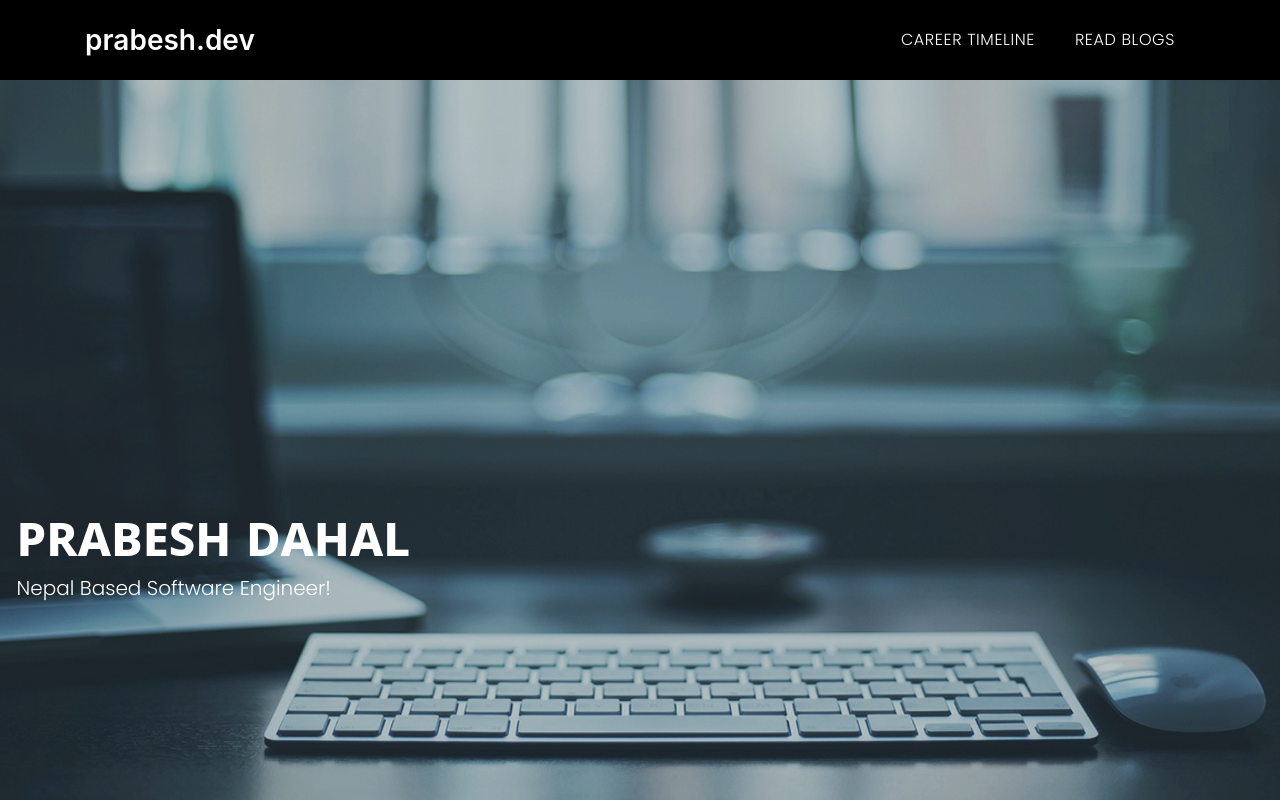
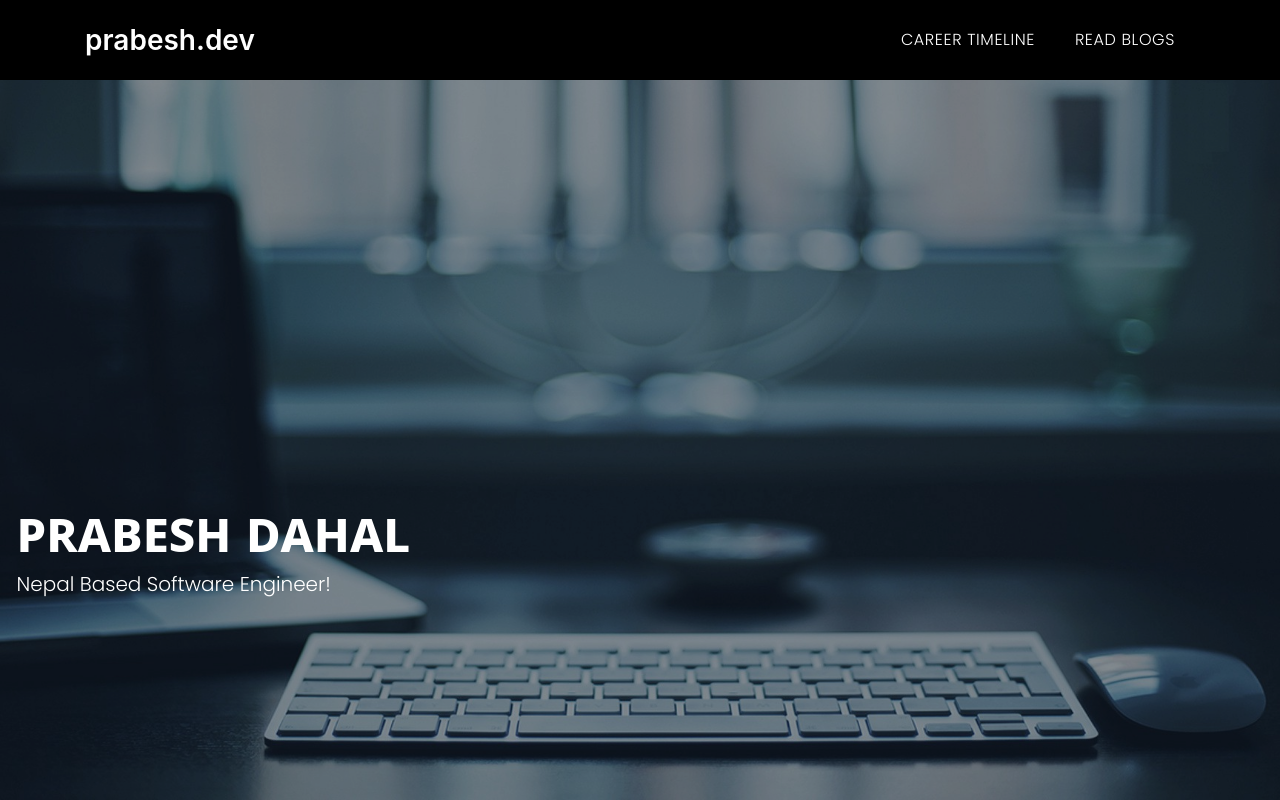
Before and after one commit to prabes/prabesh.dev, a React (Create React App) app: page / in a window 1280 px wide. Shown: the top 800 px of the page. Built offline with nearby package versions, Linux system fonts and the light colour scheme.

Commit message:
Colors adjusted

```diff
--- a/src/components/Header/header.css
+++ b/src/components/Header/header.css
@@ -2,8 +2,8 @@
 	display: flex;
 	justify-content: flex-start;
 	align-items: center;
-	height: 92vh;
-	background: rgb(60, 60, 30, 0.2);
+	height: 91vh;
+	background: rgb(0, 0, 0, 0.4);
 }
 
 .main-info {
```
